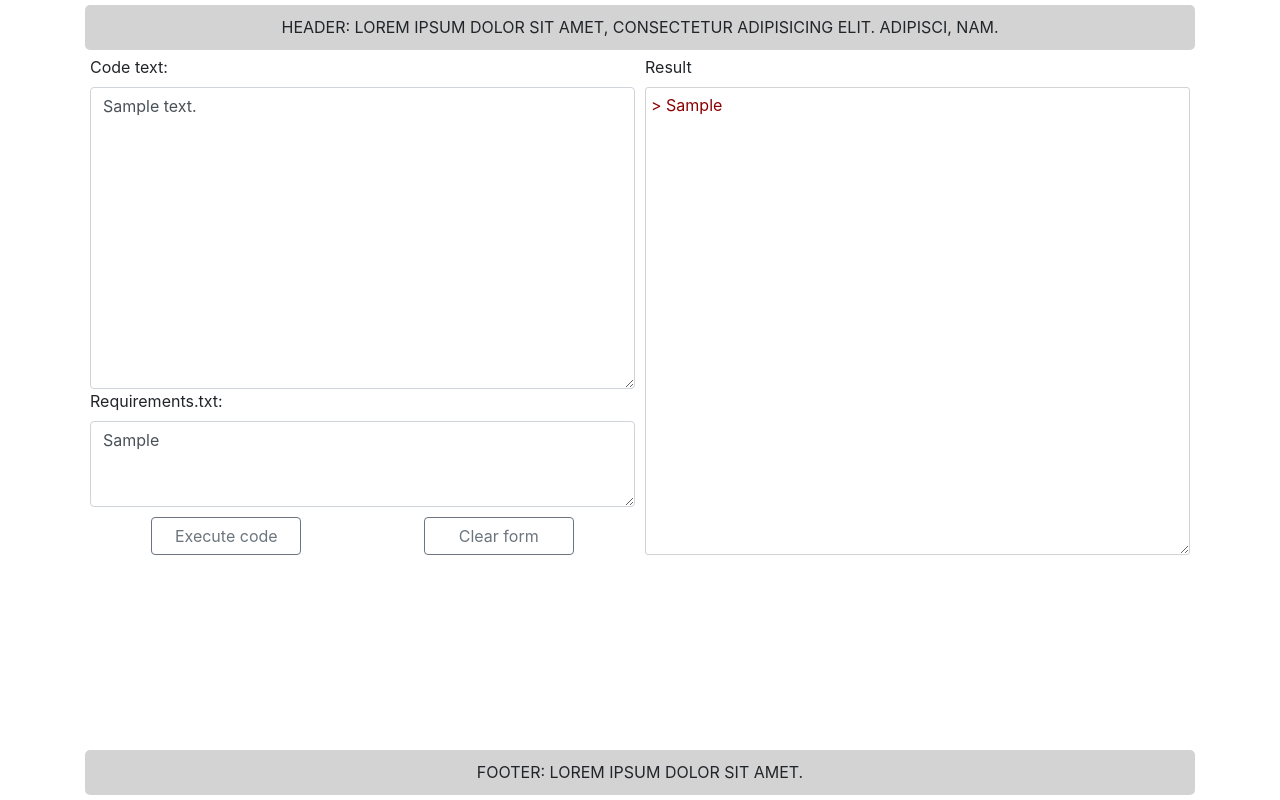
After one commit to pywebexecutorgb/main, a Django app: page /code/read/1 in a window 1280 px wide. The commit adds this page. Run offline with Django 3.2, Linux system fonts and the light colour scheme; tables that the repository leaves empty hold one stand-in row (values such as "Sample post"); some libraries are stand-ins or nearby versions.

Commit message:
first working copy

```diff
--- a/executor/executor/settings.py
+++ b/executor/executor/settings.py
@@ -118,7 +118,7 @@ if DEBUG:
     INSTALLED_APPS.extend(['debug_toolbar',
                            'template_profiler_panel',
                            'django_extensions'])
-    # MIDDLEWARE.extend(['debug_toolbar.middleware.DebugToolbarMiddleware'])
+    MIDDLEWARE.extend(['debug_toolbar.middleware.DebugToolbarMiddleware'])
 
     DEBUG_TOOLBAR_CONFIG = {
         'SHOW_TOOLBAR_CALLBACK': lambda *args: True,
--- a/executor/executor/urls.py
+++ b/executor/executor/urls.py
@@ -13,11 +13,19 @@ Including another URLconf
     1. Import the include() function: from django.urls import include, path
     2. Add a URL to urlpatterns:  path('blog/', include('blog.urls'))
 """
+from django.conf import settings
 from django.contrib import admin
-from django.urls import path, include
-
+from django.urls import path, include, reverse_lazy
+from django.views.generic import RedirectView
 
 urlpatterns = [
+    path('', RedirectView.as_view(url=reverse_lazy('mainapp:index'),
+                                  permanent=False)),
     path('code/', include('mainapp.urls', namespace='mainapp')),
+
     path('admin/', admin.site.urls),
 ]
+
+if settings.DEBUG:
+    import debug_toolbar
+    urlpatterns += path('__debug__/', include(debug_toolbar.urls)),
--- a/executor/mainapp/forms.py
+++ b/executor/mainapp/forms.py
@@ -6,7 +6,7 @@ from mainapp.models import CodeBase
 class CodeBaseForm(forms.ModelForm):
     class Meta:
         model = CodeBase
-        exclude = ('created_at', )
+        exclude = ('interpreter', 'created_at', )
         widgets = {
             'code_text': forms.Textarea({'class': 'form-control'}),
             'dependencies': forms.Textarea({'rows': 3, 'class': 'form-control'}),
--- /dev/null
+++ b/executor/mainapp/templates/mainapp/codebase_form.html
@@ -0,0 +1,52 @@
+<!doctype html>
+<html lang="en">
+
+{% load static %}
+
+<head>
+    <meta charset="UTF-8">
+    <meta name="viewport"
+          content="width=device-width, user-scalable=no, initial-scale=1.0, maximum-scale=1.0, minimum-scale=1.0">
+    <meta http-equiv="X-UA-Compatible" content="ie=edge">
+    <title>Python webExecutor</title>
+
+    <link rel="stylesheet" href="{% static 'mainapp/css/main.css' %}">
+    <link rel="stylesheet" href="https://stackpath.bootstrapcdn.com/bootstrap/4.3.1/css/bootstrap.min.css"
+          integrity="sha384-ggOyR0iXCbMQv3Xipma34MD+dH/1fQ784/j6cY/iJTQUOhcWr7x9JvoRxT2MZw1T" crossorigin="anonymous">
+</head>
+<body>
+<div class="container">
+    <header>
+        Header: Lorem ipsum dolor sit amet, consectetur adipisicing elit. Adipisci, nam.
+    </header>
+    <div class="top">
+        <div class="content">
+            <div class="input-block">
+                <form action="{% url 'mainapp:index' %}" class="input-form" method="post">
+                    {% csrf_token %}
+                    {{ form }}
+                    <div style="display: flex; justify-content: space-around">
+                        <button type="submit" class="run-button btn btn-outline-secondary">Execute code</button>
+                        <button type="reset" value="Reset" class="clear-button btn btn-outline-secondary">Clear form</button>
+                    </div>
+                </form>
+            </div>
+            <div class="result-block">
+                <div class="result form-group">
+                    <label for="output-result">Result</label>
+                    <textarea id="output-result"
+                              class="{% if codebase.codeexecution.has_errors %}error-message{% endif %}"
+                              readonly>> {{ codebase.codeexecution.output }}</textarea>
+                </div>
+            </div>
+        </div>
+
+    </div>
+    <footer class="site-footer">
+        Footer: Lorem ipsum dolor sit amet.
+    </footer>
+</div>
+{#<script src="https://cdn.jsdelivr.net/npm/vue@2.6.10/dist/vue.js"></script>#}
+<script src="{% static 'mainapp/js/main.js' %}"></script>
+</body>
+</html>
--- a/executor/mainapp/views.py
+++ b/executor/mainapp/views.py
@@ -16,8 +16,20 @@ class CodeCreate(CreateView):
 
 class CodeRead(DetailView):
     model = CodeBase
+    template_name = 'mainapp/codebase_form.html'
 
     def get_queryset(self):
         return CodeBase.objects.select_related(
             'codeexecution'
         ).filter(pk=self.kwargs.get('pk'))
+
+    def get_context_data(self, **kwargs):
+        context = super(CodeRead, self).get_context_data(**kwargs)
+
+        form = CodeBaseForm(initial={
+            'interpreter': self.object.interpreter,
+            'code_text': self.object.code_text,
+            'dependencies': self.object.dependencies})
+        context.update({'form': form})
+
+        return context
--- /dev/null
+++ b/executor/static/mainapp/css/main.css
@@ -0,0 +1,72 @@
+* {
+    margin: 0;
+    padding: 0;
+}
+
+html, body {
+    height: 100%;
+}
+
+header, footer {
+    margin: 5px 0 5px;
+    height: 45px;
+    background-color: lightgray;
+    border-radius: 5px;
+
+    line-height: 45px;
+    text-align: center;
+    text-transform: uppercase;
+}
+
+.container {
+    margin: 0 auto;
+    max-width: 1000px;
+    display: flex;
+    flex-direction: column;
+    min-height: 100%;
+}
+
+.top {
+    flex-grow: 1;
+}
+
+.content {
+    display: flex;
+}
+
+.input-block,
+.result-block {
+    width: 50%;
+    margin: 0 5px 0 5px;
+    height: 500px;
+}
+
+.input-form,
+.result {
+    height: 100%;
+    display: flex;
+    flex-direction: column;
+}
+
+#id_code_text,
+#output-result {
+    flex-grow: 1;
+}
+
+#output-result {
+    border-radius: 3px;
+    border: 1px solid lightgray;
+    padding: 5px;
+    width: 100%;
+    display: block;
+}
+
+.run-button,
+.clear-button {
+    width: 150px;
+    margin-top: 10px;
+}
+
+.error-message {
+    color: darkred;
+}
--- /dev/null
+++ b/executor/static/mainapp/js/main.js
@@ -0,0 +1,12 @@
+"use strict";
+
+function resetInputForm(event) {
+    document.getElementById('id_code_text').textContent = '';
+    document.getElementById('id_dependencies').textContent = '';
+}
+
+let btn = document.querySelector('.clear-button');
+btn.addEventListener('click', (e) => {
+    e.preventDefault();
+    resetInputForm(e);
+});
```
Also changed, not shown: executor/mainapp/templates/Dockerfile.j2 (+5 -2 lines), 2 other files.
